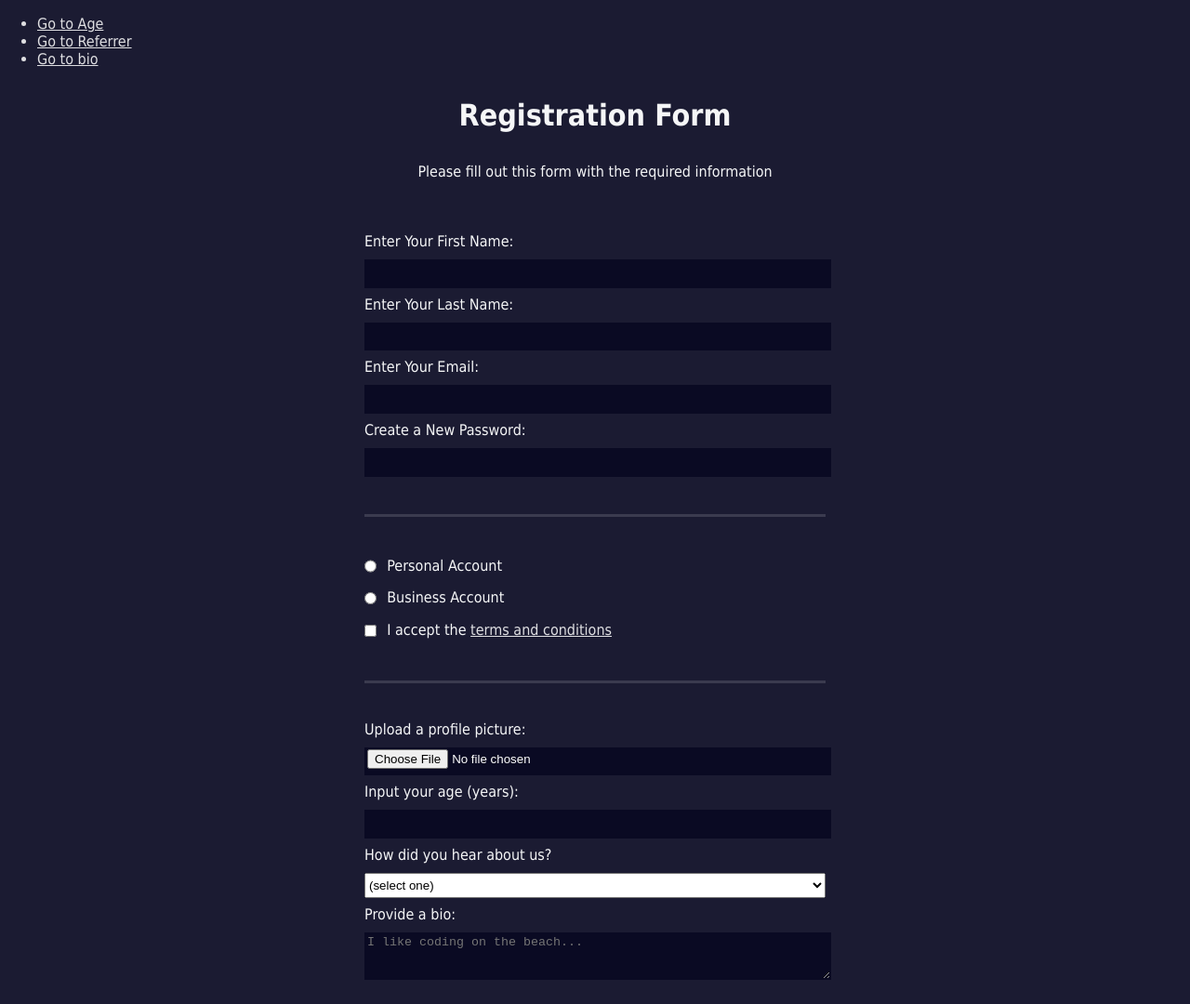
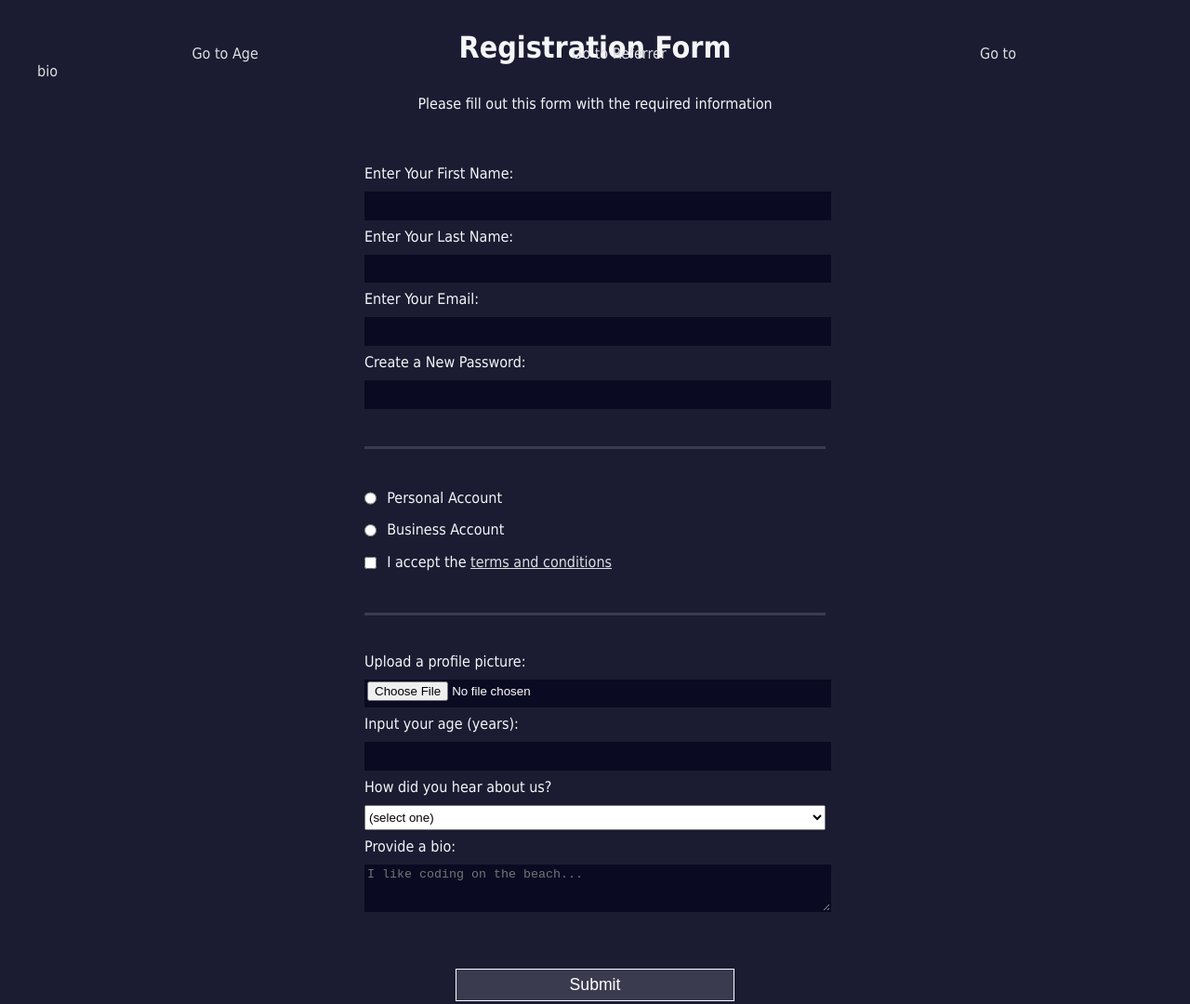
Before and after one commit to HyperShark25/HyperShark25.registration_form.github, a plain HTML site: page index.html in a window 1280 px wide. Shown: the top 1080 px of the page at 93% size. Drawn offline with Linux system fonts and the light colour scheme.

Commit message:
Update styles.css

```diff
--- a/styles.css
+++ b/styles.css
@@ -6,6 +6,19 @@ body {
   color: #f5f6f7;
   font-family: Tahoma;
   font-size: 16px;
+}
+
+ul {
+	position: fixed;
+}
+
+ul * {
+	display: inline;
+}
+
+.nav {
+	padding: calc(8vw + 8vh);
+	text-decoration: none;
 }
 
 h1, p {
```
